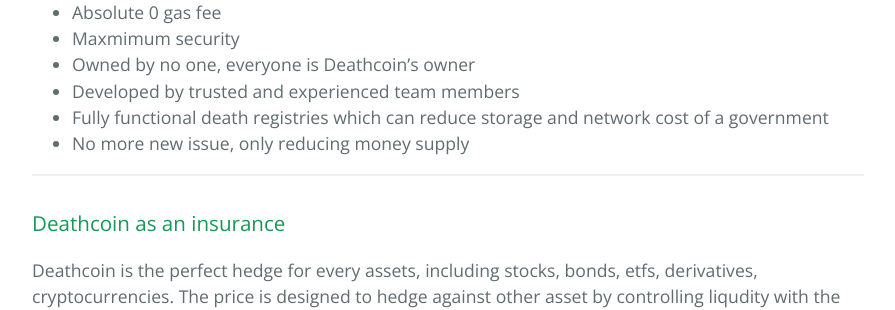
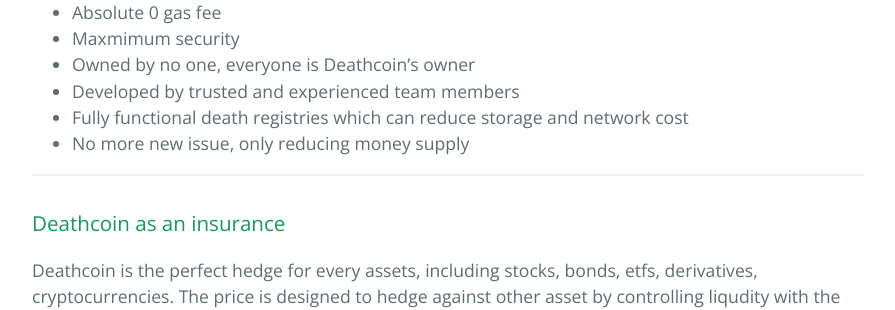
Before and after one commit to DeathcoinOfficial/Deathcoin, a Jekyll site: the page built from index.md, in a window 1280 px wide and 900 px high, scrolled down 1539 px. Shown: the part 155-465 px from the top of the window, without its empty margins (192-1087 px from the left). Built offline with Jekyll 4.4.1, drawn with Linux system fonts in a browser that asks for light colours; our own code applies the rules of GitHub Pages for plain Markdown files.

Commit message:
Update index.md

```diff
--- a/index.md
+++ b/index.md
@@ -28,7 +28,7 @@ Our doctrine is you can get fooled by all other shit coins, but Deathcoin will a
 - Maxmimum security
 - Owned by no one, everyone is Deathcoin's owner
 - Developed by trusted and experienced team members
-- Fully functional death registries which can reduce storage and network cost of a government
+- Fully functional death registries which can reduce storage and network cost
 - No more new issue, only reducing money supply
 
 * * *
```
